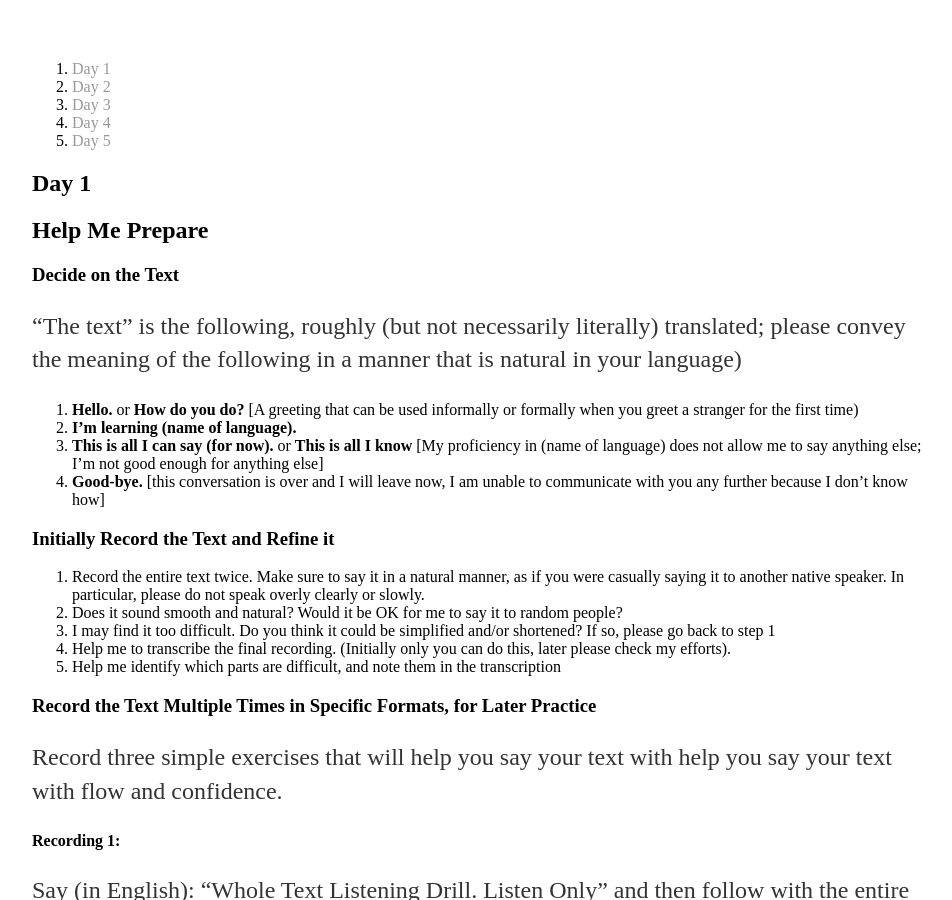
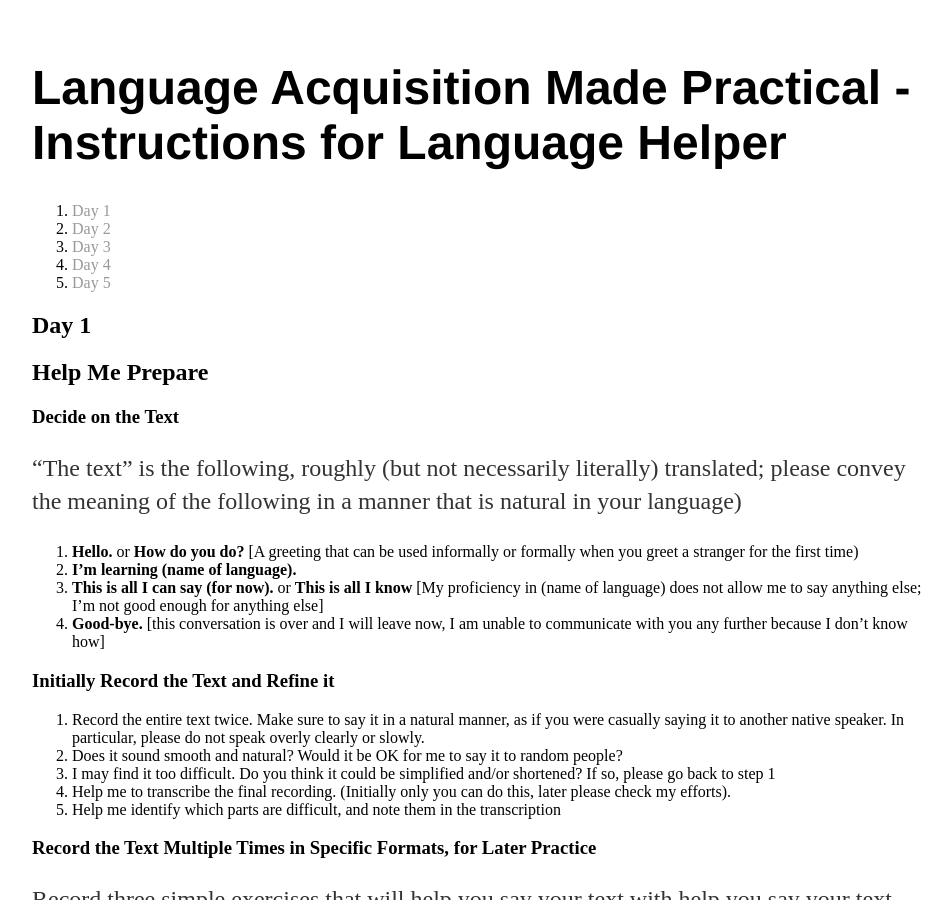
Before and after one commit to nczempin/ll, a Jekyll site: the page built from lamp-helper.md, in a window 1280 px wide and 900 px high. Shown: the whole window, without its empty margins (160-1112 px from the left). Built offline with Jekyll 4.4.1, drawn with Linux system fonts in a browser that asks for light colours.

Commit message:
Update lamp-helper.md

```diff
--- a/lamp-helper.md
+++ b/lamp-helper.md
@@ -2,7 +2,7 @@
 layout: default
 title: "Language Acquisition Made Practical - Instructions for Language Helper"
 ---
-
+# Language Acquisition Made Practical - Instructions for Language Helper
 
 1. [Day 1](#Monday)
 2. [Day 2](#Tuesday)
```
